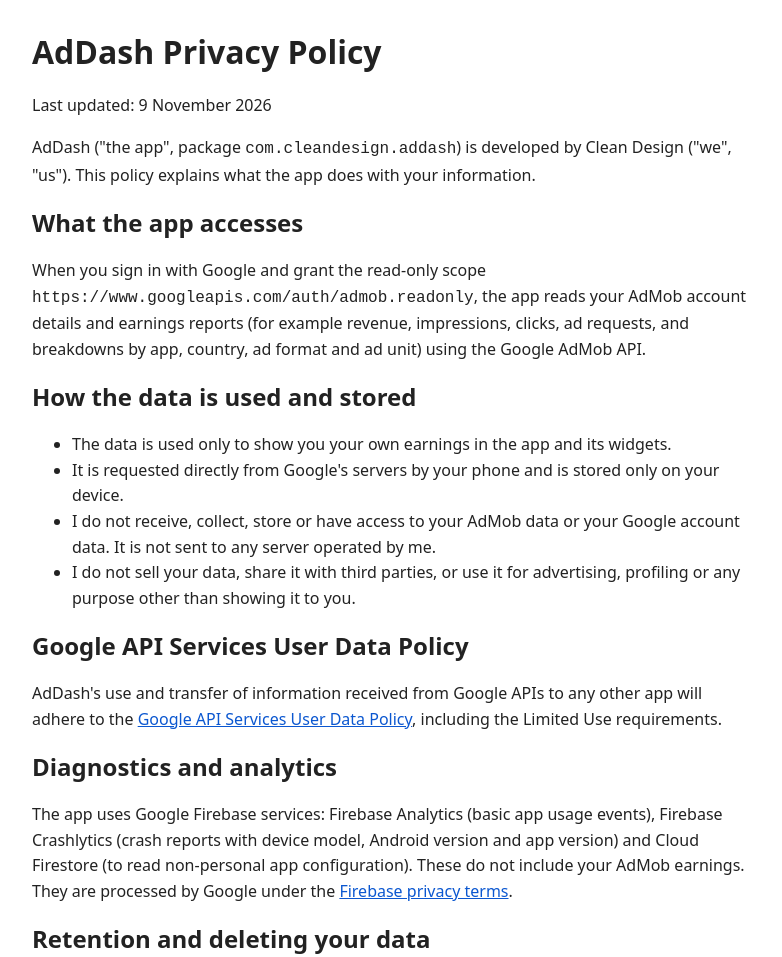
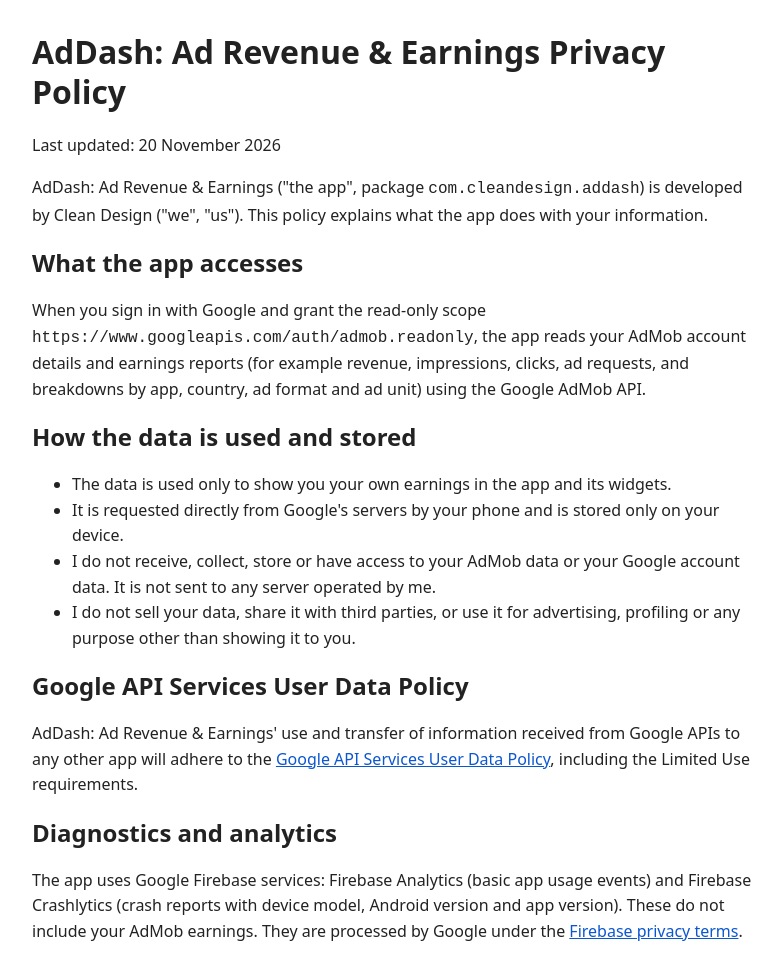
Before and after one commit to sahil1918912/AdDash-legel, a plain HTML site: page privacy.html in a window 1280 px wide. Shown: the top 957 px of the page, without its empty margins (248-1030 px from the left). Drawn offline with Linux system fonts and the light colour scheme.

Commit message:
Privacy policy: use the app name AdDash: Ad Revenue & Earnings and drop Cloud Firestore, which the app no longer uses.

```diff
--- a/privacy.html
+++ b/privacy.html
@@ -1,7 +1,7 @@
-<!doctype html><html lang="en"><head><title>AdDash Privacy Policy</title><meta charset="utf-8"><meta name="viewport" content="width=device-width,initial-scale=1"><style>body{font:16px/1.6 system-ui,sans-serif;max-width:720px;margin:2rem auto;padding:0 16px;color:#222}h1,h2{line-height:1.25}a{color:#0b57d0}</style></head><body>
-<h1>AdDash Privacy Policy</h1>
-<p>Last updated: 9 November 2026</p>
-<p>AdDash ("the app", package <code>com.cleandesign.addash</code>) is developed by Clean Design ("we", "us"). This policy explains what the app does with your information.</p>
+<!doctype html><html lang="en"><head><title>AdDash: Ad Revenue &amp; Earnings Privacy Policy</title><meta charset="utf-8"><meta name="viewport" content="width=device-width,initial-scale=1"><style>body{font:16px/1.6 system-ui,sans-serif;max-width:720px;margin:2rem auto;padding:0 16px;color:#222}h1,h2{line-height:1.25}a{color:#0b57d0}</style></head><body>
+<h1>AdDash: Ad Revenue &amp; Earnings Privacy Policy</h1>
+<p>Last updated: 20 November 2026</p>
+<p>AdDash: Ad Revenue &amp; Earnings ("the app", package <code>com.cleandesign.addash</code>) is developed by Clean Design ("we", "us"). This policy explains what the app does with your information.</p>
 <h2>What the app accesses</h2>
 <p>When you sign in with Google and grant the read-only scope <code>https://www.googleapis.com/auth/admob.readonly</code>, the app reads your AdMob account details and earnings reports (for example revenue, impressions, clicks, ad requests, and breakdowns by app, country, ad format and ad unit) using the Google AdMob API.</p>
 <h2>How the data is used and stored</h2>
@@ -12,9 +12,9 @@
 <li>I do not sell your data, share it with third parties, or use it for advertising, profiling or any purpose other than showing it to you.</li>
 </ul>
 <h2>Google API Services User Data Policy</h2>
-<p>AdDash's use and transfer of information received from Google APIs to any other app will adhere to the <a href="https://developers.google.com/terms/api-services-user-data-policy">Google API Services User Data Policy</a>, including the Limited Use requirements.</p>
+<p>AdDash: Ad Revenue &amp; Earnings' use and transfer of information received from Google APIs to any other app will adhere to the <a href="https://developers.google.com/terms/api-services-user-data-policy">Google API Services User Data Policy</a>, including the Limited Use requirements.</p>
 <h2>Diagnostics and analytics</h2>
-<p>The app uses Google Firebase services: Firebase Analytics (basic app usage events), Firebase Crashlytics (crash reports with device model, Android version and app version) and Cloud Firestore (to read non-personal app configuration). These do not include your AdMob earnings. They are processed by Google under the <a href="https://firebase.google.com/support/privacy">Firebase privacy terms</a>.</p>
+<p>The app uses Google Firebase services: Firebase Analytics (basic app usage events) and Firebase Crashlytics (crash reports with device model, Android version and app version). These do not include your AdMob earnings. They are processed by Google under the <a href="https://firebase.google.com/support/privacy">Firebase privacy terms</a>.</p>
 <h2>Retention and deleting your data</h2>
 <p>Data stored on your phone is removed when you sign out in the app or uninstall it. You can revoke the app's access to your Google account at any time at <a href="https://myaccount.google.com/permissions">myaccount.google.com/permissions</a>.</p>
 <h2>Children</h2>
```
